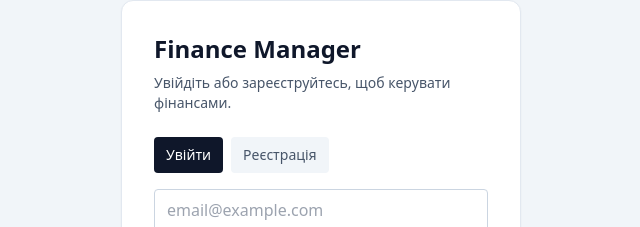
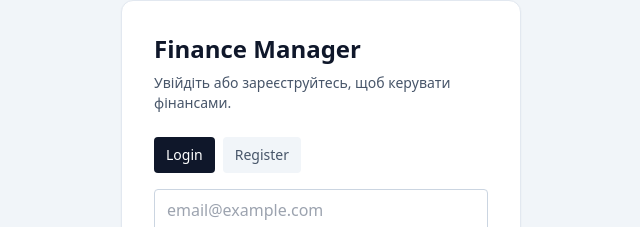
Before and after one commit to kazak600/finance_manager, a React (Vite) app in the folder frontend/: page / in a window 1280 px wide. Shown: the part 64-291 px from the top of the page, without its empty margins (319-959 px from the left). Built offline with nearby package versions, Linux system fonts and the light colour scheme; no server answers.

Commit message:
chore: revert auth buttons text to English

```diff
--- a/frontend/src/components/AuthForm.tsx
+++ b/frontend/src/components/AuthForm.tsx
@@ -38,7 +38,7 @@ export function AuthForm({
                 : 'bg-slate-100 text-slate-600 dark:bg-slate-700 dark:text-slate-300'
             }`}
           >
-            Увійти
+            Login
           </button>
           <button
             type="button"
@@ -49,7 +49,7 @@ export function AuthForm({
                 : 'bg-slate-100 text-slate-600 dark:bg-slate-700 dark:text-slate-300'
             }`}
           >
-            Реєстрація
+            Register
           </button>
         </div>
         <div className="space-y-3">
```
